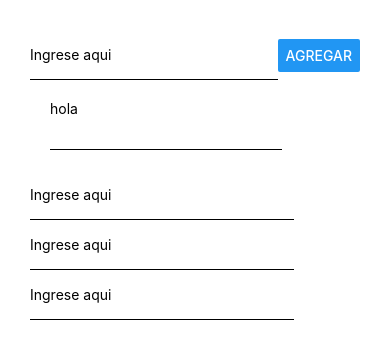
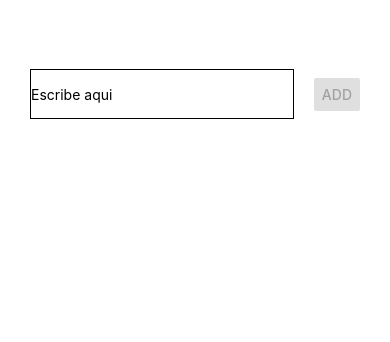
Before and after one commit to esighu/ProyectoCoder, a React Native app: screen / in a window 390 px wide. Shown: the top 342 px of the page. Built offline with nearby package versions, Linux system fonts and the light colour scheme.

Commit message:
Entrega 2

```diff
--- a/App.js
+++ b/App.js
@@ -1,46 +1,79 @@
-import { Button, StyleSheet, Text, TextInput, View } from 'react-native';
+import { Button, FlatList, StyleSheet, Text, TextInput, TouchableOpacity, View } from 'react-native';
+import { useEffect, useState } from 'react'
 
-import { StatusBar } from 'expo-status-bar';
+import AddItem from './components/AddItem'
+import CustomModal from './components/Modal'
+import List from './components/List'
 
-export default function App() {
+export default function App( ) {
+
+  const [textItem, setTextItem] = useState('');
+  const [itemList, setItemList] = useState([]);
+  const [modalVisible, setModalVisible] = useState(false);
+  const [itemSelected, setItemSelected] = useState({});
+
+  const onHandlerChangeItem = (text) => setTextItem(text)
+  const onHandlerAddItem = () => {
+    console.log('se agrego el item', textItem)
+    setItemList(currentItems => [...currentItems, { id: Date.now(), value: textItem, completed: false}])
+    // setItemList({...itemList, id: Math.random()*10, value: textItem }) => hace lo mismo que la de arriba
+    setTextItem('')
+  }
+
+  const onHandlerDeleteItem = id => {
+    setItemList(currentItems => currentItems.filter(item => item.id !== id))
+    setItemSelected({})
+    setModalVisible(!modalVisible)
+  }
+  const onHandlerModal = id => {
+    setItemSelected(itemList.find(item => item.id === id))
+    setModalVisible(!modalVisible)
+  }
+
+  const onHandlerCompleteItem = id => {
+    let itemCompleted = itemList.findIndex((item) => item.id === id)
+    itemList[itemCompleted].completed = true
+    setItemList([...itemList])
+    setModalVisible(!modalVisible)
+  }
+
+  // useEffect(() => {
+  //   // se ejectua todo el tiempo, NO SE USA ASI
+  // })
+
+  // useEffect(() => {
+  //   // se ejecuta cuando se carga el componente
+  // }, [])
+
+  // useEffect(() => {
+  //     // se ejecuta cuando se cambia el estado ITEMLIST
+  //     console.table(itemList)
+  //   }, [itemList])
+
   return (
-    <View style={ styles.screen }>
-      <View style ={styles.inpuntContainer}>
-        <TextInput placeholder='Ingrese aqui' style={styles.inpunt} />
-        <Button title='Agregar' onPress={() => {}} />
-      </View>
-      <View>
-          <View style ={{padding: 20}}>
-            <Text  style={styles.inpunt} >hola </Text>
-          </View>
-          <View style ={styles.inpuntContainer}>
-            <TextInput placeholder='Ingrese aqui' style={styles.inpunt} />
-          </View>
-          <View style ={styles.inpuntContainer}>
-            <TextInput placeholder='Ingrese aqui' style={styles.inpunt} />
-          </View>
-          <View style ={styles.inpuntContainer}>
-            <TextInput placeholder='Ingrese aqui' style={styles.inpunt} />
-          </View>
-      </View>
+    <View style={styles.screen}>
+      <CustomModal
+        modalVisible={modalVisible}
+        onHandlerDeleteItem={onHandlerDeleteItem}
+        itemSelected={itemSelected}
+        onHandlerCompleteItem={onHandlerCompleteItem}
+      />
+      <AddItem
+        textItem={textItem}
+        onHandlerAddItem={onHandlerAddItem}
+        onHandlerChangeItem={onHandlerChangeItem}
+      />
+      <List
+        itemList={itemList}
+        onHandlerModal={onHandlerModal}
+      />
     </View>
   );
 }
 
 const styles = StyleSheet.create({
-  screen:{
+  screen: {
+    marginTop: '10%',
     padding: 30,
   },
-  inpuntContainer: {
-    flexDirection: 'row',
-    justifyContent: 'space-between',
-    alignItems: 'center',
-    },
-  inpunt: {
-    borderBottomColor: 'black',
-    borderBottomWidth: 1,
-    width: '80%',
-    height: 50,
-  },
-
-});
+})
--- /dev/null
+++ b/components/AddItem/index.js
@@ -0,0 +1,32 @@
+import { View, TextInput, Button, StyleSheet } from 'react-native'
+
+export default function AddItem(props) {
+
+    const { textItem, onHandlerChangeItem, onHandlerAddItem } = props
+
+    return (
+        <View style={styles.container}>
+            <TextInput
+                placeholder='Escribe aqui'
+                style={styles.input}
+                value={textItem}
+                onChangeText={onHandlerChangeItem}
+            />
+            <Button title='Add'onPress={onHandlerAddItem} disabled={textItem.length < 1 ? true : false}/>
+        </View>
+    )
+}
+
+const styles = StyleSheet.create({
+    container: {
+        alignItems: 'center',
+        justifyContent: 'space-between',
+        flexDirection: 'row'
+    },
+    input: {
+        width: '80%',
+        height: 50,
+        borderColor: 'black',
+        borderWidth: 1,
+    },
+})
--- /dev/null
+++ b/components/List/index.js
@@ -0,0 +1,32 @@
+import { FlatList, StyleSheet, Text, TouchableOpacity } from 'react-native'
+
+export default function List(props) {
+
+    const { itemList, onHandlerModal } = props
+    console.log(itemList)
+    return (
+        <FlatList
+            data={itemList}
+            renderItem={data => (
+                <TouchableOpacity onPress={() => onHandlerModal(data.item.id)} style={styles.item}>
+                    <Text style={{textDecorationLine: data.item.completed ? 'line-through' : null}}>{data.item.value}</Text>
+                </TouchableOpacity>
+            )}
+            showsVerticalScrollIndicator={false}
+            keyExtractor={item => item.id}
+        />
+    )
+}
+
+const styles = StyleSheet.create({
+    item: {
+        flexDirection: 'row',
+        justifyContent: 'space-between',
+        alignItems: 'center',
+        borderWidth: 1,
+        borderColor: 'black',
+        borderRadius: 10,
+        marginTop: '10%',
+        height: 50,
+    }
+})
--- /dev/null
+++ b/components/Modal/index.js
@@ -0,0 +1,72 @@
+import { Button, Modal, StyleSheet, Text, View } from 'react-native'
+
+export default function CustomModal(props) {
+
+    const { modalVisible, itemSelected, onHandlerDeleteItem, onHandlerCompleteItem } = props
+
+    return (
+        <Modal
+            animationType="slide"
+            transparent={true}
+            visible={modalVisible}
+        >
+            <View style={styles.modal}>
+                <View style={styles.modalView}>
+                    <View style={styles.modalTitle}>
+                        <Text>
+                            Mi modal
+                        </Text>
+                    </View>
+                    <View style={styles.modalMessage}>
+                        <Text>Estas seguro que desea borrar ?</Text>
+                    </View>
+                    <View style={styles.modalMessage}>
+                        <Text style={styles.modalItem}>{itemSelected.value}</Text>
+                    </View>
+                    <View style={styles.modalButton}>
+                        <Button onPress={() => onHandlerDeleteItem(itemSelected.id)} title='Confirmar' />
+                        <Button onPress={() => onHandlerCompleteItem(itemSelected.id)} title='Completar' />
+                    </View>
+                </View>
+            </View>
+        </Modal>
+    )
+}
+
+const styles = StyleSheet.create({
+    modal: {
+        flex: 1,
+        justifyContent: 'center',
+        alignItems: 'center',
+        backgroundColor: 'rgba(0,0,0,0.5)'
+        },
+        modalView: {
+        backgroundColor: 'white',
+        width: '80%',
+        height: '50%',
+        borderRadius: 10,
+        padding: '10%',
+        justifyContent: 'space-between',
+        alignItems: 'center',
+        flexDirection: 'column',
+        },
+        modalTitle: {
+        backgroundColor: '#ccc',
+        color: 'white',
+        fontSize: 18,
+        },
+        modalMessage: {
+        marginBottom: 10,
+        justifyContent: 'center',
+        alignItems: 'center'
+        },
+        modalButton: {
+        marginTop: 15,
+        flexDirection: 'row',
+        alignItems: 'center',
+        justifyContent: 'space-around'
+        },
+        modalItem: {
+        fontSize: 30
+        }
+})
```
